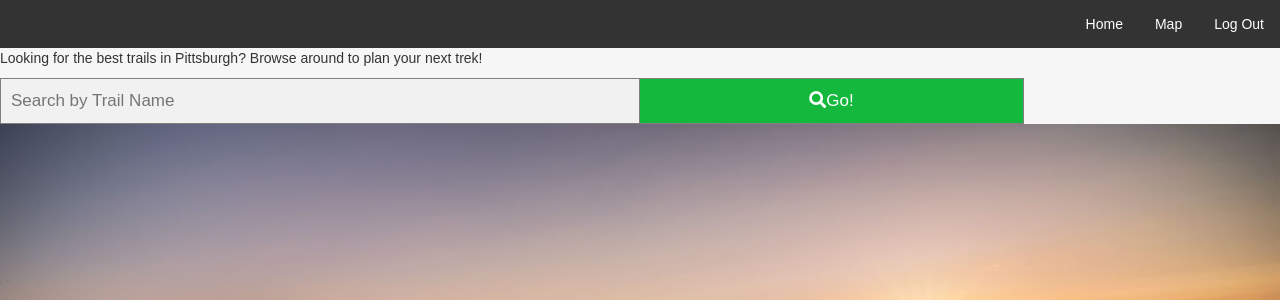
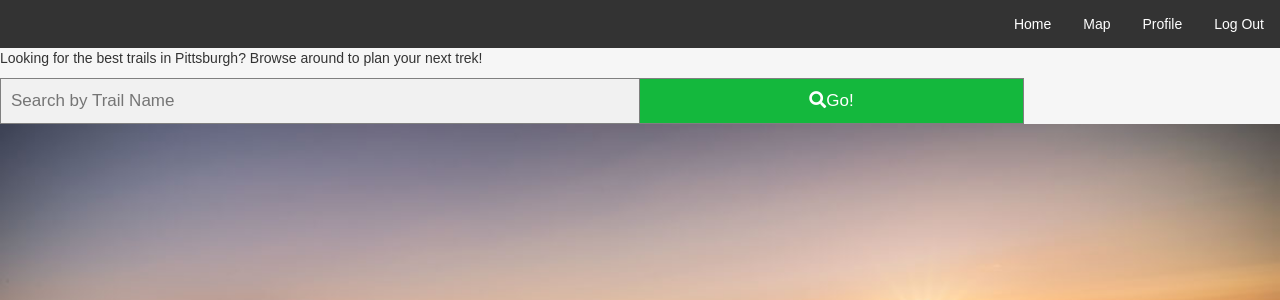
Before and after one commit to andrewln217/Pittsburgh-Trails-Lookup, a Flask app: page /home in a window 1280 px wide. Shown: the top 300 px of the page. Run offline with Flask 2, Linux system fonts and the light colour scheme; the visitor is signed in with stand-in values (Sample User, id 1); some libraries are stand-ins or nearby versions.

Commit message:
added profile.html login.html and edited home.html and main.py

```diff
--- a/main.py
+++ b/main.py
@@ -41,13 +41,10 @@ def login():
             return redirect(url_for("home"))
         return render_template("login.html")
 
-@app.route("/user")
-def user():
-    if "user" in session:
-        user = session["user"]
-        return f"<h1>{user}</h1>"
-    else:
-        return redirect(url_for("login"))
+@app.route("/profile")
+def profile():
+    return render_template("profile.html")
+
 
 @app.route("/logout")
 def logout():
--- a/templates/home.html
+++ b/templates/home.html
@@ -40,6 +40,7 @@ li a:hover {
 
 <ul>
     <li><a href= "{{ url_for('logout') }}">Log Out</a></li>
+     <li><a href="{{url_for('profile')}}">Profile</a></li>
     <li><a href= "{{ url_for('trails') }}">Map</a></li>
     <li><a class="active" href="{{url_for('home')}}">Home</a></li>
 
```
Also changed, not shown: templates/profile.html (added).
